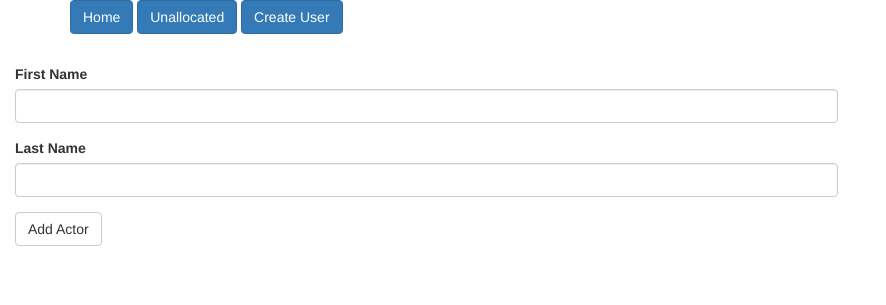
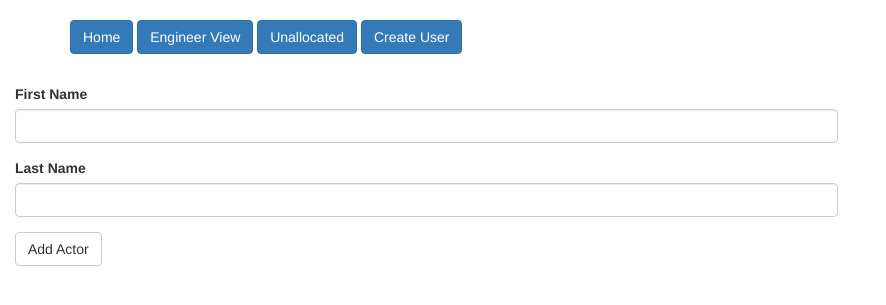
Before and after one commit to alexceltare2/TeamRocketOracle, a Flask app: template application/templates/form1.html in a window 1280 px wide. Shown: the top 305 px of the page, without its empty margins (0-886 px from the left). Run offline with Flask 3, Linux system fonts and the light colour scheme; the template is opened without the code that fills it: values that come from a table or form of the project are taken from there, others are empty; some libraries are stand-ins or nearby versions.

Commit message:
Add files via upload

```diff
--- a/application/templates/navigation.html
+++ b/application/templates/navigation.html
@@ -3,8 +3,10 @@
   <div class="row">
               <div class="col-md-10 col-lg-8 mx-lg-auto mx-md-auto">
       <header>
+          <br>
    <nav>
     <a href="/" class="btn btn-primary">Home</a>
+    <a href="/engineer" class="btn btn-primary">Engineer View</a>
     <a href="/register1" class="btn btn-primary">Unallocated</a>
     <a href="/register2" class="btn btn-primary">Create User</a>
   </nav>
```
Also changed, not shown: application/templates/engineer.html (renamed from engineer.html), application/templates/form1.html (line endings or trailing spaces), application/templates/layout.html (line endings or trailing spaces).
